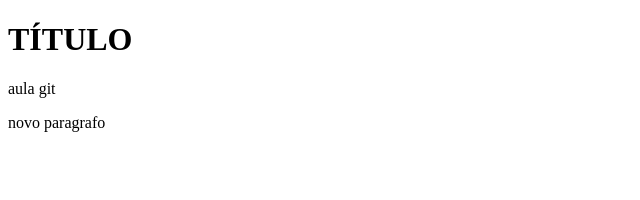
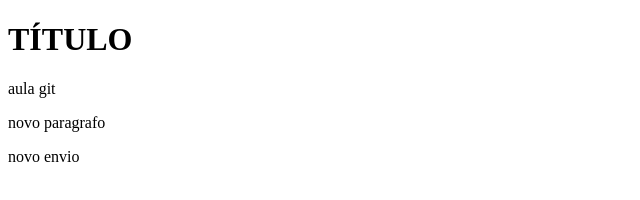
Before and after one commit to JuraciMaia/git_teste, a plain HTML site: page index.html in a window 1280 px wide. Shown: the full height of the page, 0-640 px from the left. Drawn offline with Linux system fonts and the light colour scheme.

Commit message:
terceira demanda

```diff
--- a/index.html
+++ b/index.html
@@ -10,6 +10,7 @@
     <h1>TÍTULO</h1>
     <p>aula git</p>
     <p>novo paragrafo</p>
+    <p>novo envio</p>
 
 </body>
 </html>
```
